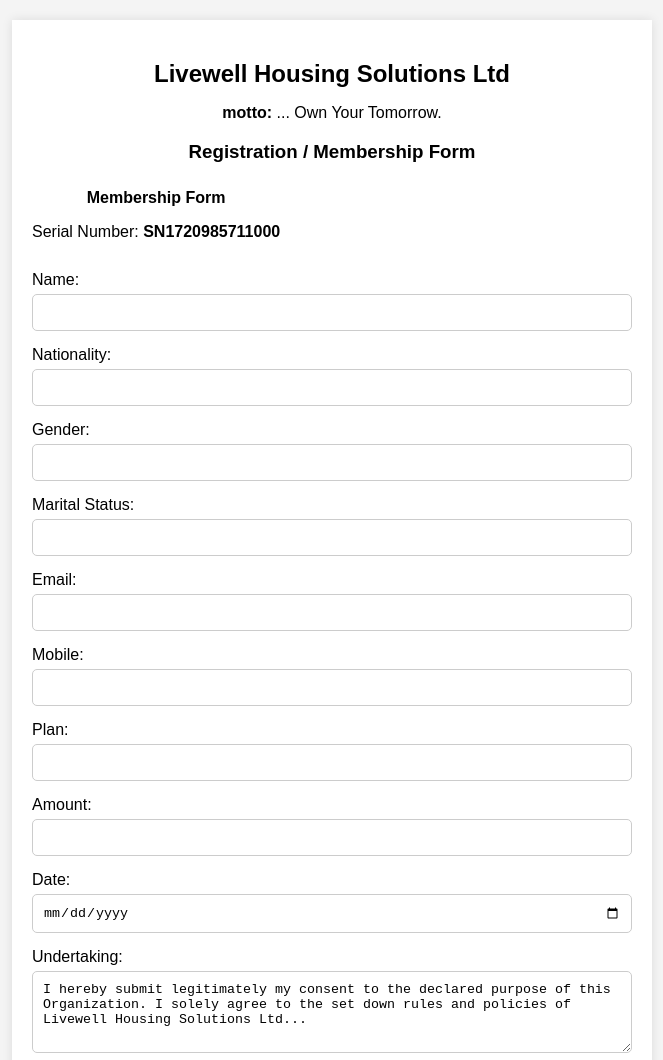
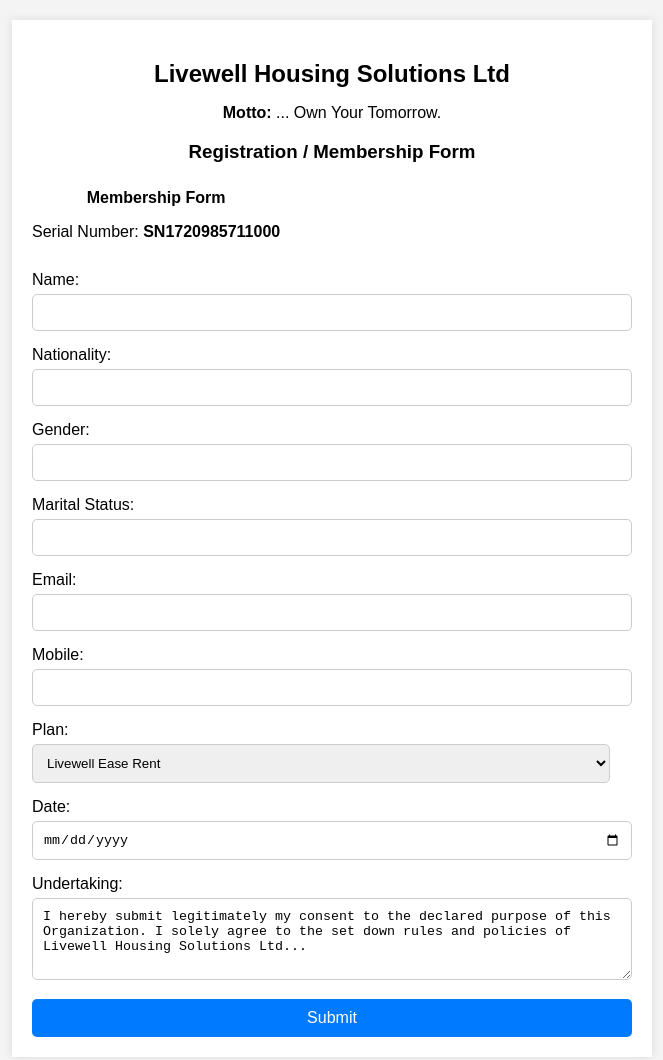
Before and after one commit to Kunsguru/LivewellHousingSolutionsLtd-Registration-Membership-Form, a plain HTML site: page index.html in a window 1280 px wide. Shown: the top 1060 px of the page, without its empty margins (308-971 px from the left). Drawn offline with Linux system fonts and the light colour scheme.

Commit message:
Update index.html

```diff
--- a/index.html
+++ b/index.html
@@ -3,7 +3,7 @@
 <head>
     <meta charset="UTF-8">
     <meta name="viewport" content="width=device-width, initial-scale=1.0">
-    <title>Livewell Housing Solutions Ltd Form.</title>
+    <title>Livewell Housing Solutions Ltd Form</title>
     <style>
         body {
             font-family: Arial, sans-serif;
@@ -46,7 +46,8 @@
         }
 
         .form-group input,
-        .form-group textarea {
+        .form-group textarea,
+        .form-group select {
             width: calc(100% - 22px);
             padding: 10px;
             border: 1px solid #ccc;
@@ -68,17 +69,14 @@
         button:hover {
             background-color: #0056b3;
         }
-
-
     </style>
 </head>
 <body>
     <div class="form-container">
         <h2>Livewell Housing Solutions Ltd</h2>
-        <p><strong>motto:</strong> ... Own Your Tomorrow.</p>
+        <p><strong>Motto:</strong> ... Own Your Tomorrow.</p>
         <h3>Registration / Membership Form</h3>
         <div class="form-header">
-
             <div class="form-info">
                 <p><strong>Membership Form</strong></p>
                 <p>Serial Number: <strong id="serial-number"></strong></p>
@@ -111,12 +109,11 @@
             </div>
             <div class="form-group">
                 <label for="plan">Plan:</label>
-                <input type="text" id="plan" name="plan" required>
-            </div>
-
-            <div class="form-group">
-                <label for="amount">Amount:</label>
-                <input type="text" id="amount" name="amount" required>
+                <select id="plan" name="plan" required>
+                    <option value="Livewell Ease Rent">Livewell Ease Rent</option>
+                    <option value="Livewell Co-operative Community">Livewell Co-operative Community</option>
+                    <option value="Livewell Ease Rent & Livewell Co-operative Community">Livewell Ease Rent & Livewell Co-operative Community</option>
+                </select>
             </div>
             <div class="form-group">
                 <label for="date">Date:</label>
@@ -126,14 +123,11 @@
                 <label for="undertaking">Undertaking:</label>
                 <textarea id="undertaking" name="undertaking" rows="4" required>I hereby submit legitimately my consent to the declared purpose of this Organization. I solely agree to the set down rules and policies of Livewell Housing Solutions Ltd...</textarea>
             </div>
-
             <button type="button" onclick="sendEmail()">Submit</button>
         </form>
-
+    </div>
 
     <script>
-
-
         // Function to generate and display the serial number
         function generateSerialNumber() {
             const serialNumber = 'SN' + new Date().getTime();
@@ -142,8 +136,6 @@
 
         // Call the function to generate the serial number when the page loads
         window.onload = generateSerialNumber;
-
-
 
         // Function to send form data via email
         async function sendEmail() {
@@ -158,11 +150,9 @@
                 `Email: ${formData.get('email')}\n` +
                 `Mobile: ${formData.get('mobile')}\n` +
                 `Plan: ${formData.get('plan')}\n` +
-                `Amount: ${formData.get('amount')}\n` +
                 `Date: ${formData.get('date')}\n` +
                 `Undertaking: ${formData.get('undertaking')}\n` +
                 `Serial Number: ${document.getElementById('serial-number').textContent}\n`
-
             )}`;
 
             window.location.href = mailtoLink;
```
